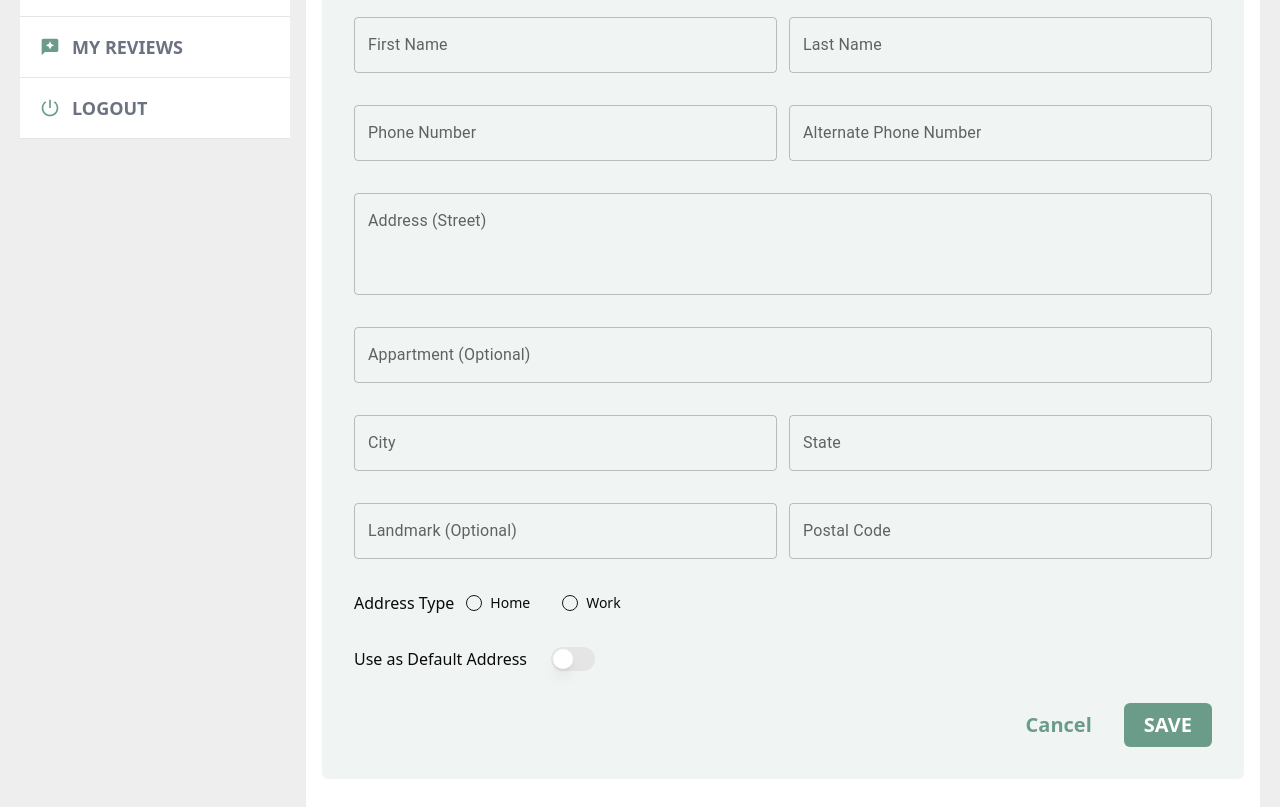
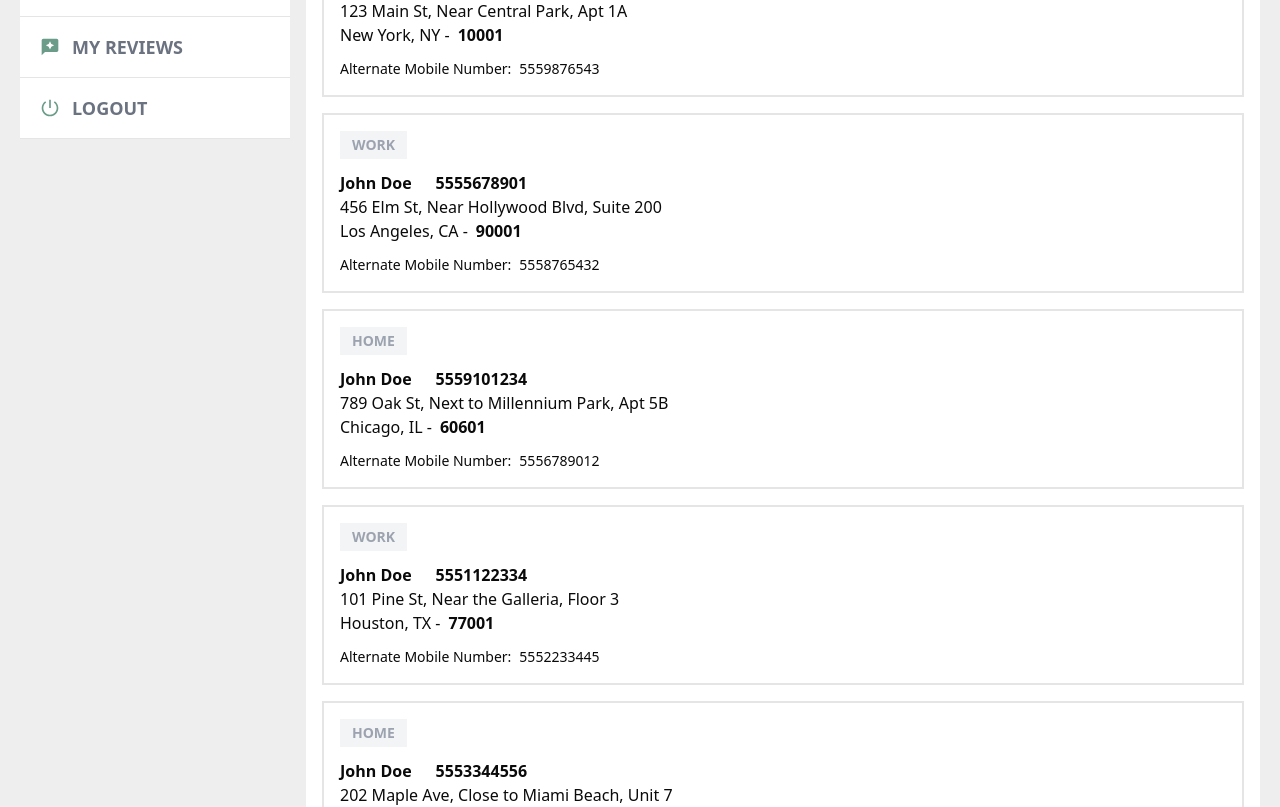
Before and after one commit to gritik418/TrendFusion-Frontend, a Next.js app: page /account/addresses in a window 1280 px wide. Shown: the part 480-1287 px from the top of the page. Built offline with nearby package versions, Linux system fonts and the light colour scheme.

Commit message:
Address page ui completed

```diff
--- a/package.json
+++ b/package.json
@@ -19,6 +19,7 @@
     "@radix-ui/react-radio-group": "^1.2.1",
     "@radix-ui/react-separator": "^1.1.0",
     "@radix-ui/react-switch": "^1.1.1",
+    "@radix-ui/react-tooltip": "^1.1.3",
     "@reduxjs/toolkit": "^2.2.8",
     "class-variance-authority": "^0.7.0",
     "clsx": "^2.1.1",
--- a/src/app/account/addresses/page.tsx
+++ b/src/app/account/addresses/page.tsx
@@ -1,9 +1,155 @@
+"use client";
 import AddressInput from "@/components/AddressInput/AddressInput";
+import AddressItem from "@/components/AddressItem/AddressItem";
 import { Separator } from "@/components/ui/separator";
-import React from "react";
+import React, { useState } from "react";
 import { IoAddOutline } from "react-icons/io5";
 
+const addresses: DeliveryAddress[] = [
+  {
+    firstName: "John",
+    lastName: "Doe",
+    city: "New York",
+    state: "NY",
+    street: "123 Main St",
+    postalCode: "10001",
+    landmark: "Near Central Park",
+    appartment: "Apt 1A",
+    phoneNumber: "5551234567",
+    alternatePhoneNumber: "5559876543",
+    isDefault: true,
+    addressType: "home",
+  },
+  {
+    firstName: "John",
+    lastName: "Doe",
+    city: "Los Angeles",
+    state: "CA",
+    street: "456 Elm St",
+    postalCode: "90001",
+    landmark: "Near Hollywood Blvd",
+    appartment: "Suite 200",
+    phoneNumber: "5555678901",
+    alternatePhoneNumber: "5558765432",
+    isDefault: false,
+    addressType: "work",
+  },
+  {
+    firstName: "John",
+    lastName: "Doe",
+    city: "Chicago",
+    state: "IL",
+    street: "789 Oak St",
+    postalCode: "60601",
+    landmark: "Next to Millennium Park",
+    appartment: "Apt 5B",
+    phoneNumber: "5559101234",
+    alternatePhoneNumber: "5556789012",
+    isDefault: false,
+    addressType: "home",
+  },
+  {
+    firstName: "John",
+    lastName: "Doe",
+    city: "Houston",
+    state: "TX",
+    street: "101 Pine St",
+    postalCode: "77001",
+    landmark: "Near the Galleria",
+    appartment: "Floor 3",
+    phoneNumber: "5551122334",
+    alternatePhoneNumber: "5552233445",
+    isDefault: false,
+    addressType: "work",
+  },
+  {
+    firstName: "John",
+    lastName: "Doe",
+    city: "Miami",
+    state: "FL",
+    street: "202 Maple Ave",
+    postalCode: "33101",
+    landmark: "Close to Miami Beach",
+    appartment: "Unit 7",
+    phoneNumber: "5553344556",
+    alternatePhoneNumber: "5555566778",
+    isDefault: false,
+    addressType: "home",
+  },
+  {
+    firstName: "John",
+    lastName: "Doe",
+    city: "Seattle",
+    state: "WA",
+    street: "303 Birch Rd",
+    postalCode: "98101",
+    landmark: "Near Pike Place Market",
+    appartment: "Bldg 4, Apt 9",
+    phoneNumber: "5555566778",
+    alternatePhoneNumber: "5554433221",
+    isDefault: false,
+    addressType: "work",
+  },
+  {
+    firstName: "John",
+    lastName: "Doe",
+    city: "San Francisco",
+    state: "CA",
+    street: "404 Cedar St",
+    postalCode: "94101",
+    landmark: "Near Golden Gate Park",
+    appartment: "Floor 2",
+    phoneNumber: "5557788990",
+    alternatePhoneNumber: "5558899001",
+    isDefault: false,
+    addressType: "home",
+  },
+  {
+    firstName: "John",
+    lastName: "Doe",
+    city: "Boston",
+    state: "MA",
+    street: "505 Willow Way",
+    postalCode: "02101",
+    landmark: "Next to Boston Common",
+    appartment: "Apt 8C",
+    phoneNumber: "5559900112",
+    alternatePhoneNumber: "5557778889",
+    isDefault: false,
+    addressType: "work",
+  },
+  {
+    firstName: "John",
+    lastName: "Doe",
+    city: "Denver",
+    state: "CO",
+    street: "606 Spruce St",
+    postalCode: "80201",
+    landmark: "Near Union Station",
+    appartment: "Penthouse",
+    phoneNumber: "5551213141",
+    alternatePhoneNumber: "5553334445",
+    isDefault: false,
+    addressType: "home",
+  },
+  {
+    firstName: "John",
+    lastName: "Doe",
+    city: "Atlanta",
+    state: "GA",
+    street: "707 Fir Ave",
+    postalCode: "30301",
+    landmark: "Close to Centennial Park",
+    appartment: "Apt 10",
+    phoneNumber: "5551415161",
+    alternatePhoneNumber: "5552468135",
+    isDefault: false,
+    addressType: "work",
+  },
+];
+
 const Addresses = () => {
+  const [showAddressInput, setShowAddressInput] = useState<boolean>(false);
   return (
     <div className="w-full">
       <div className="w-full mb-6">
@@ -11,12 +157,27 @@ const Addresses = () => {
         <Separator />
       </div>
 
-      <button className="border-2 gap-2 w-full uppercase font-semibold flex items-center justify-start p-4 border-[var(--medium-color)] text-[var(--secondary-color)]  border-gray-300">
-        <IoAddOutline className="text-3xl" />
-        <p>Add a new address</p>
-      </button>
+      {!showAddressInput && (
+        <button
+          onClick={() => setShowAddressInput(true)}
+          className="border-2 gap-2 w-full uppercase font-semibold flex items-center justify-start p-4 border-[var(--medium-color)] text-[var(--secondary-color)]  border-gray-300"
+        >
+          <IoAddOutline className="text-3xl" />
+          <p>Add a new address</p>
+        </button>
+      )}
 
-      <AddressInput />
+      {showAddressInput && (
+        <AddressInput setShowAddressInput={setShowAddressInput} />
+      )}
+
+      {addresses && (
+        <div className="flex gap-4 mt-8 flex-col">
+          {addresses.map((address: DeliveryAddress) => (
+            <AddressItem address={address} />
+          ))}
+        </div>
+      )}
     </div>
   );
 };
--- a/src/components/AddressInput/AddressInput.tsx
+++ b/src/components/AddressInput/AddressInput.tsx
@@ -4,7 +4,11 @@ import { Switch } from "../ui/switch";
 import { RadioGroup, RadioGroupItem } from "../ui/radio-group";
 import { Label } from "../ui/label";
 
-const AddressInput = () => {
+const AddressInput = ({
+  setShowAddressInput,
+}: {
+  setShowAddressInput: React.Dispatch<React.SetStateAction<boolean>>;
+}) => {
   return (
     <div className="flex rounded-md flex-col bg-[var(--light-color)] my-10 py-8 px-4 lg:px-8">
       <div className="flex flex-col gap-8">
@@ -113,7 +117,7 @@ const AddressInput = () => {
           />
         </div>
 
-        <div className="flex w-full flex-col lg:flex-row gap-3 flex-col">
+        <div className="flex w-full gap-3 flex-col">
           <p>Address Type</p>
           <RadioGroup
             defaultValue="option-one"
@@ -137,7 +141,10 @@ const AddressInput = () => {
         </div>
 
         <div className="flex gap-3 justify-end">
-          <button className="px-5 py-2 text-xl text-[var(--secondary-color)] rounded-md font-semibold">
+          <button
+            onClick={() => setShowAddressInput(false)}
+            className="px-5 py-2 text-xl text-[var(--secondary-color)] rounded-md font-semibold"
+          >
             Cancel
           </button>
 
--- /dev/null
+++ b/src/components/AddressItem/AddressItem.tsx
@@ -0,0 +1,54 @@
+import React from "react";
+import {
+  Tooltip,
+  TooltipContent,
+  TooltipProvider,
+  TooltipTrigger,
+} from "../ui/tooltip";
+
+const AddressItem = ({ address }: { address: DeliveryAddress }) => {
+  return (
+    <div className="border-2 p-4 relative">
+      {address.isDefault && (
+        <TooltipProvider>
+          <Tooltip>
+            <TooltipTrigger className="absolute right-4 rounded-full bg-[var(--secondary-color)] h-5 w-5 top-4"></TooltipTrigger>
+            <TooltipContent>Default Address</TooltipContent>
+          </Tooltip>
+        </TooltipProvider>
+      )}
+
+      <p className="bg-gray-100 text-sm font-semibold text-gray-400 p-3 py-1 uppercase w-max">
+        {address.addressType}
+      </p>
+
+      <div className="flex mt-3 gap-6 items-center">
+        <p className="font-semibold">
+          {address.firstName} {address.lastName}
+        </p>
+        <p className="font-semibold">{address.phoneNumber}</p>
+      </div>
+
+      <p>
+        {address.street}
+        {address.landmark && ","} {address.landmark}
+        {address.appartment && ", "}
+        {address.appartment}
+      </p>
+
+      <p>
+        {address.city}, {address.state} -
+        <span className="font-semibold ml-2">{address.postalCode}</span>
+      </p>
+
+      {address.alternatePhoneNumber && (
+        <div className="flex gap-2 text-sm mt-3">
+          <p>Alternate Mobile Number: </p>
+          <p>{address.alternatePhoneNumber}</p>
+        </div>
+      )}
+    </div>
+  );
+};
+
+export default AddressItem;
--- /dev/null
+++ b/src/components/ui/tooltip.tsx
@@ -0,0 +1,30 @@
+"use client"
+
+import * as React from "react"
+import * as TooltipPrimitive from "@radix-ui/react-tooltip"
+
+import { cn } from "@/lib/utils"
+
+const TooltipProvider = TooltipPrimitive.Provider
+
+const Tooltip = TooltipPrimitive.Root
+
+const TooltipTrigger = TooltipPrimitive.Trigger
+
+const TooltipContent = React.forwardRef<
+  React.ElementRef<typeof TooltipPrimitive.Content>,
+  React.ComponentPropsWithoutRef<typeof TooltipPrimitive.Content>
+>(({ className, sideOffset = 4, ...props }, ref) => (
+  <TooltipPrimitive.Content
+    ref={ref}
+    sideOffset={sideOffset}
+    className={cn(
+      "z-50 overflow-hidden rounded-md border bg-popover px-3 py-1.5 text-sm text-popover-foreground shadow-md animate-in fade-in-0 zoom-in-95 data-[state=closed]:animate-out data-[state=closed]:fade-out-0 data-[state=closed]:zoom-out-95 data-[side=bottom]:slide-in-from-top-2 data-[side=left]:slide-in-from-right-2 data-[side=right]:slide-in-from-left-2 data-[side=top]:slide-in-from-bottom-2",
+      className
+    )}
+    {...props}
+  />
+))
+TooltipContent.displayName = TooltipPrimitive.Content.displayName
+
+export { Tooltip, TooltipTrigger, TooltipContent, TooltipProvider }
```
Also changed, not shown: 1 other file (tests, documents, lock files or other folders).
